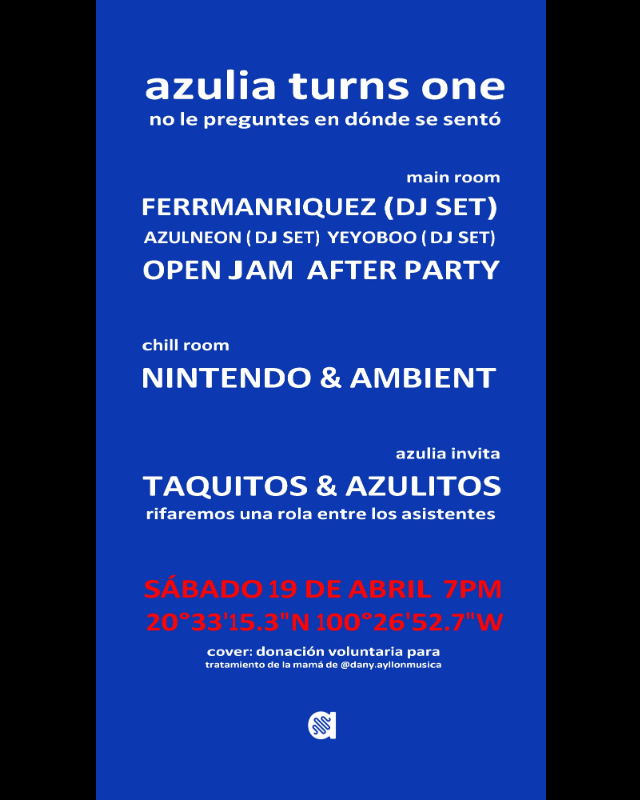
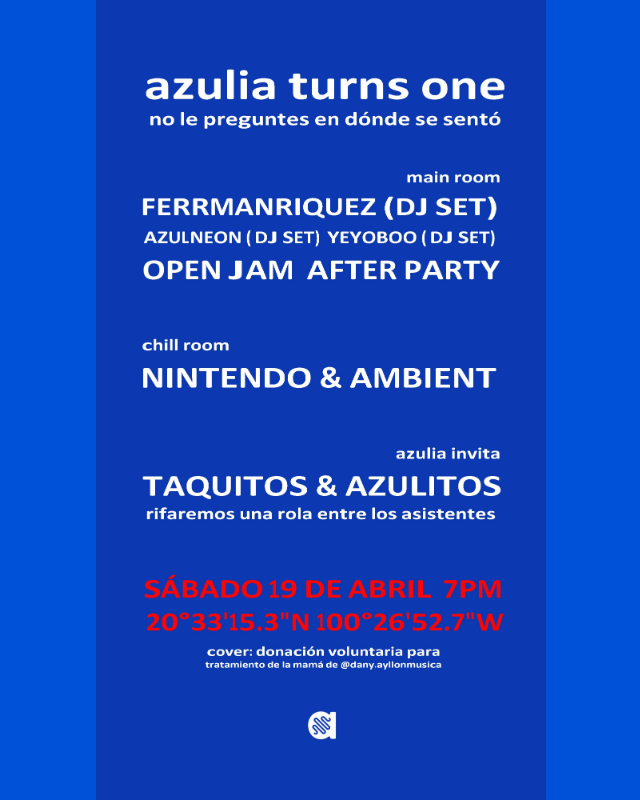
Before and after one commit to Neniom/azulneon, a plain HTML site: page index.html in a window 1280 px wide. Shown: the whole page, without its empty margins (319-959 px from the left). Drawn offline with Linux system fonts and the light colour scheme.

Commit message:
index.html

```diff
--- a/index.html
+++ b/index.html
@@ -7,7 +7,7 @@
     html, body {
       margin: 0;
       padding: 0;
-      background-color: black;
+      background-color: #0050D8;
       height: 100%;
     }
     body {
```
